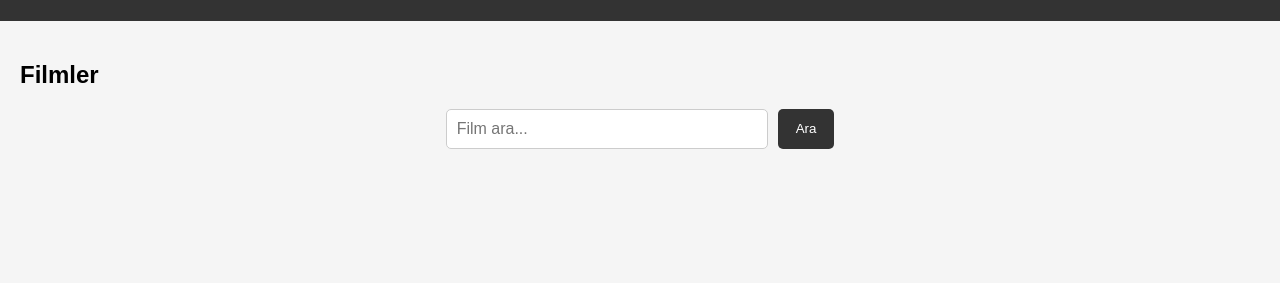
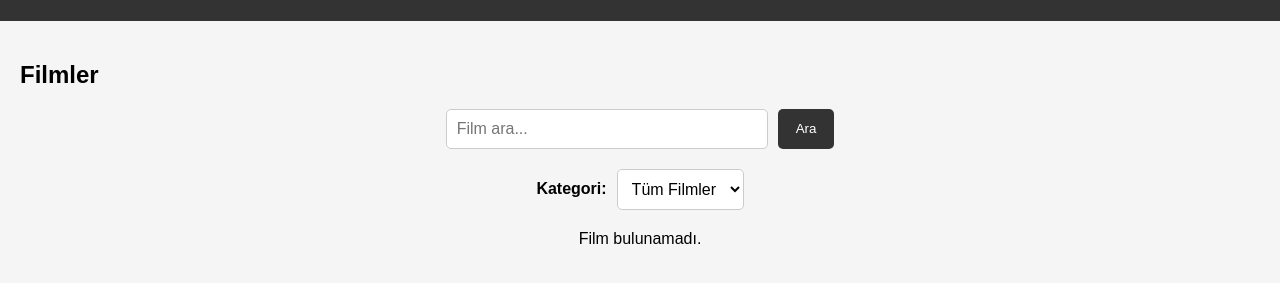
Before and after one commit to Caner564/movie-recommendation-app, a website: page frontend/index.html in a window 1280 px wide. Both pictures are taken after a click on the button "Ara". Shown: the part 99-382 px from the top of the page. Drawn offline with Linux system fonts and the light colour scheme; no server answers.

Commit message:
Add category filtering

```diff
--- a/frontend/index.html
+++ b/frontend/index.html
@@ -18,6 +18,15 @@
     <input type="text" id="searchInput" placeholder="Film ara...">
     <button id="searchButton">Ara</button>
     </div>
+    <div class="category-container">
+    <label for="categorySelect">Kategori:</label>
+    <select id="categorySelect">
+        <option value="all">Tüm Filmler</option>
+        <option value="Aksiyon">Aksiyon</option>
+        <option value="Bilim Kurgu">Bilim Kurgu</option>
+        <option value="Komedi">Komedi</option>
+    </select>
+</div>
 
 <p id="no-results" style="display: none;">Film bulunamadı.</p>
     <div id="movie-list">
--- a/frontend/script.js
+++ b/frontend/script.js
@@ -25,27 +25,25 @@ fetch('http://localhost:3000/movies')
 
 const searchInput = document.getElementById('searchInput');
 const searchButton = document.getElementById('searchButton');
+const categorySelect = document.getElementById('categorySelect');
 const noResults = document.getElementById('no-results');
 
-searchButton.addEventListener('click', () => {
-    const searchText = searchInput.value.toLowerCase();
-const movieCards = document.querySelectorAll('.movie-card');
-
-if (searchText.trim() === '') {
-    movieCards.forEach(card => {
-        card.style.display = 'block';
-    });
-
-    noResults.style.display = 'none';
-    return;
-}
+function applyFilters() {
+    const searchText = searchInput.value.toLowerCase().trim();
+    const selectedCategory = categorySelect.value;
+    const movieCards = document.querySelectorAll('.movie-card');
 
     let found = false;
 
     movieCards.forEach(card => {
         const title = card.querySelector('h3').textContent.toLowerCase();
+        const genre = card.querySelector('p').textContent;
 
-        if (title.includes(searchText)) {
+        const matchesSearch = title.includes(searchText);
+        const matchesCategory =
+            selectedCategory === 'all' || genre === selectedCategory;
+
+        if (matchesSearch && matchesCategory) {
             card.style.display = 'block';
             found = true;
         } else {
@@ -53,9 +51,8 @@ if (searchText.trim() === '') {
         }
     });
 
-    if (found) {
-        noResults.style.display = 'none';
-    } else {
-        noResults.style.display = 'block';
-    }
-});
+    noResults.style.display = found ? 'none' : 'block';
+}
+
+searchButton.addEventListener('click', applyFilters);
+categorySelect.addEventListener('change', applyFilters);
--- a/frontend/style.css
+++ b/frontend/style.css
@@ -158,3 +158,25 @@ main {
     text-align: center;
     margin: 20px;
 }
+
+.category-container {
+    display: flex;
+    justify-content: center;
+    align-items: center;
+    gap: 10px;
+    margin: 20px 0;
+}
+
+.category-container label {
+    font-size: 16px;
+    font-weight: bold;
+}
+
+.category-container select {
+    padding: 10px;
+    border: 1px solid #ccc;
+    border-radius: 5px;
+    font-size: 16px;
+    background-color: white;
+    cursor: pointer;
+}
```
